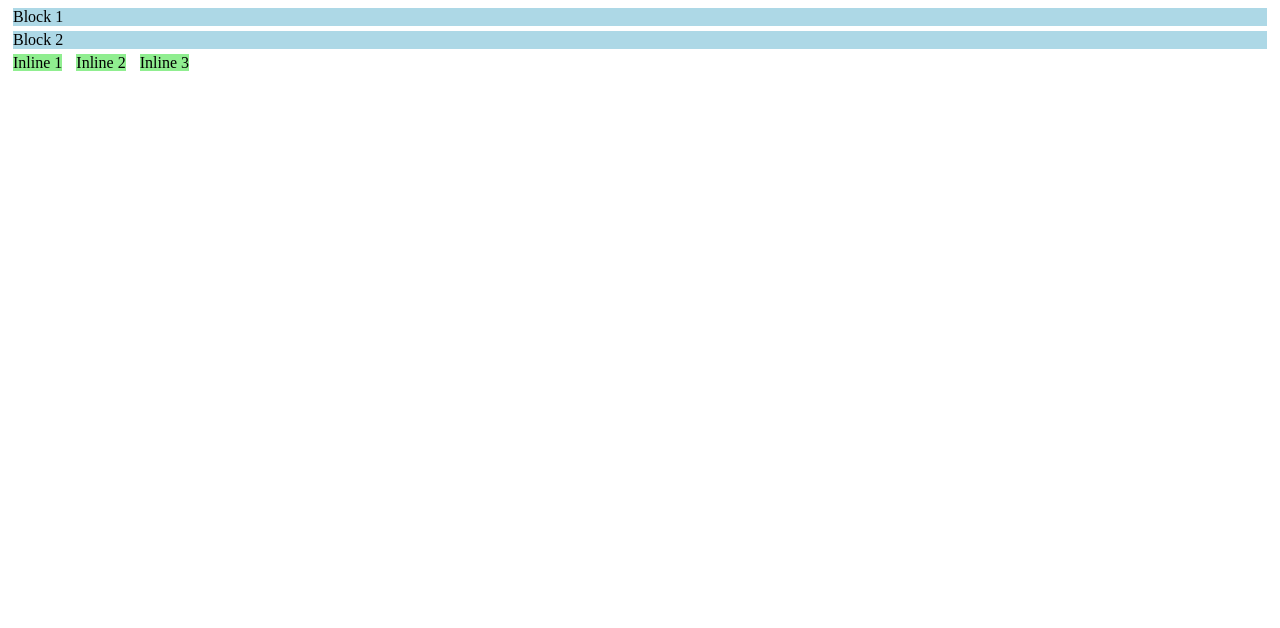
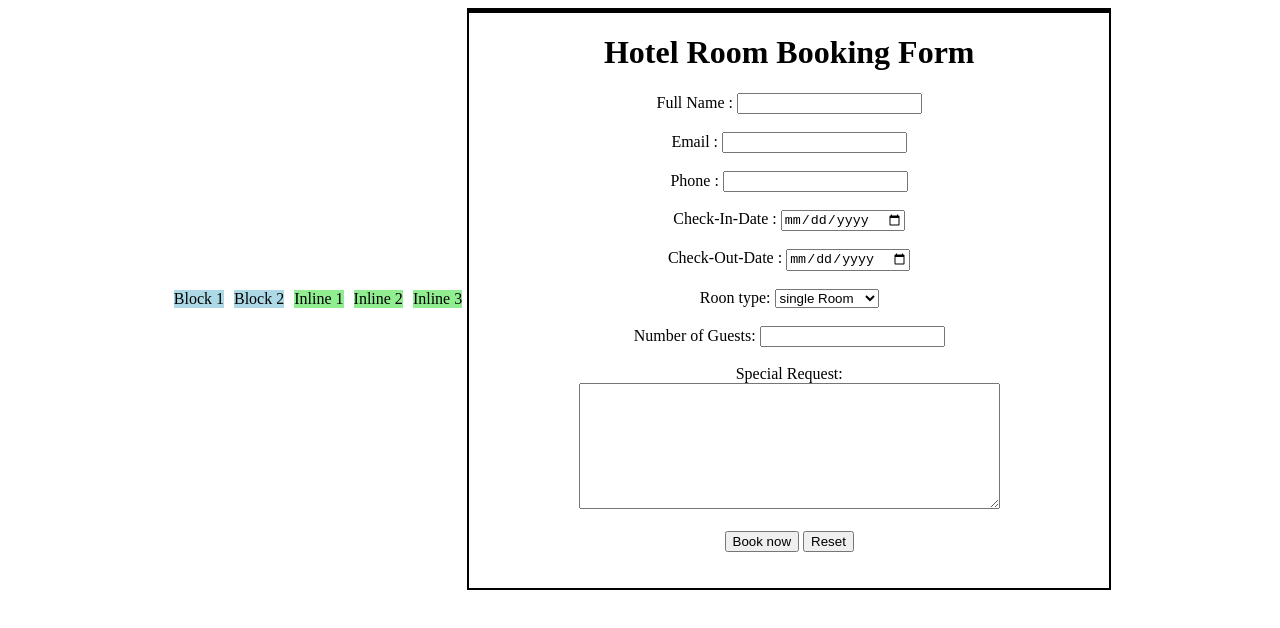
Before and after one commit to mohammadalham435ad456-lgtm/WD_0936, a plain HTML site: page Assignment_3.html in a window 1280 px wide. Drawn offline with Linux system fonts and the light colour scheme.

Commit message:
completed the assignment 4

```diff
--- a/Assignment_3.html
+++ b/Assignment_3.html
@@ -14,4 +14,69 @@
         <span style="background-color: lightgreen; margin: 5px">Inline 2</span>
         <span style="background-color: lightgreen; margin: 5px">Inline 3</span>
 </body>
+</html><!DOCTYPE html>
+<html lang="en">
+    <head>
+        <meta charset="UTF-8">
+        <meta name="viewport" content="width=device-width, initial-scale=1.0">
+        <title>Home Room Booking Form </title>
+    </head>
+    <body style="display: flex; justify-content: center; align-items: center;">
+        <div style="border: 2px solid black; border-top: 5px solid black; width: 50vw;" >
+
+                <h1 align="center">Hotel Room Booking Form</h1>
+                <form style="text-align: center;" action="#" method="post>
+                    <!--Name-->
+                    <label for="fullname">Full Name :</label>
+                    <input type="text"  required>
+                    <br><br>
+
+                    <!--email-->
+                    <label for="Email">Email :</label>
+                    <input type="text"  required>
+                    <br><br>
+
+                    <!--Phone-->
+                    <label for="Phone :">Phone :</label>
+                    <input type="text" required>
+                    <br><br>
+
+                    <!--check In Date-->
+                    <label for="Check-In-Date :">Check-In-Date :</label>
+                    <input type="date" required>
+                    <br><br>
+
+                    <!--Check-Out-Date-->
+                    <label for="checkOutDate">Check-Out-Date :</label>
+                    <input type="date" required>
+                    <br><br>
+
+                    <!--Room Type-->
+                    <label for="RoomType">Roon type:</label>
+                    <select>
+                        <option>single Room </option>
+                        <option>Double Room</option>
+                        <option>Triple Room </option>
+                    </select>
+                    <br><br>
+
+                    <!--No of Guests-->
+                    <label for="NumberOfGuests">Number of Guests:</label>
+                    <input type="number" required>
+                    <br><br>
+
+                    <!--Special Request-->
+                    <label for="SpecialRequest">Special Request: </label>
+                    <br>
+                    <textarea rows="8" cols="50"></textarea>
+                    <br><br>
+
+                    <!--buttons-->
+                    <button type="submit">Book now</button>
+                    <button type="reset">Reset</button>
+
+                </form>
+                <br><br>
+        </div>
+    </body>
 </html>
```
Also changed, not shown: Assignment_4.html (added, +19 -0 lines).
